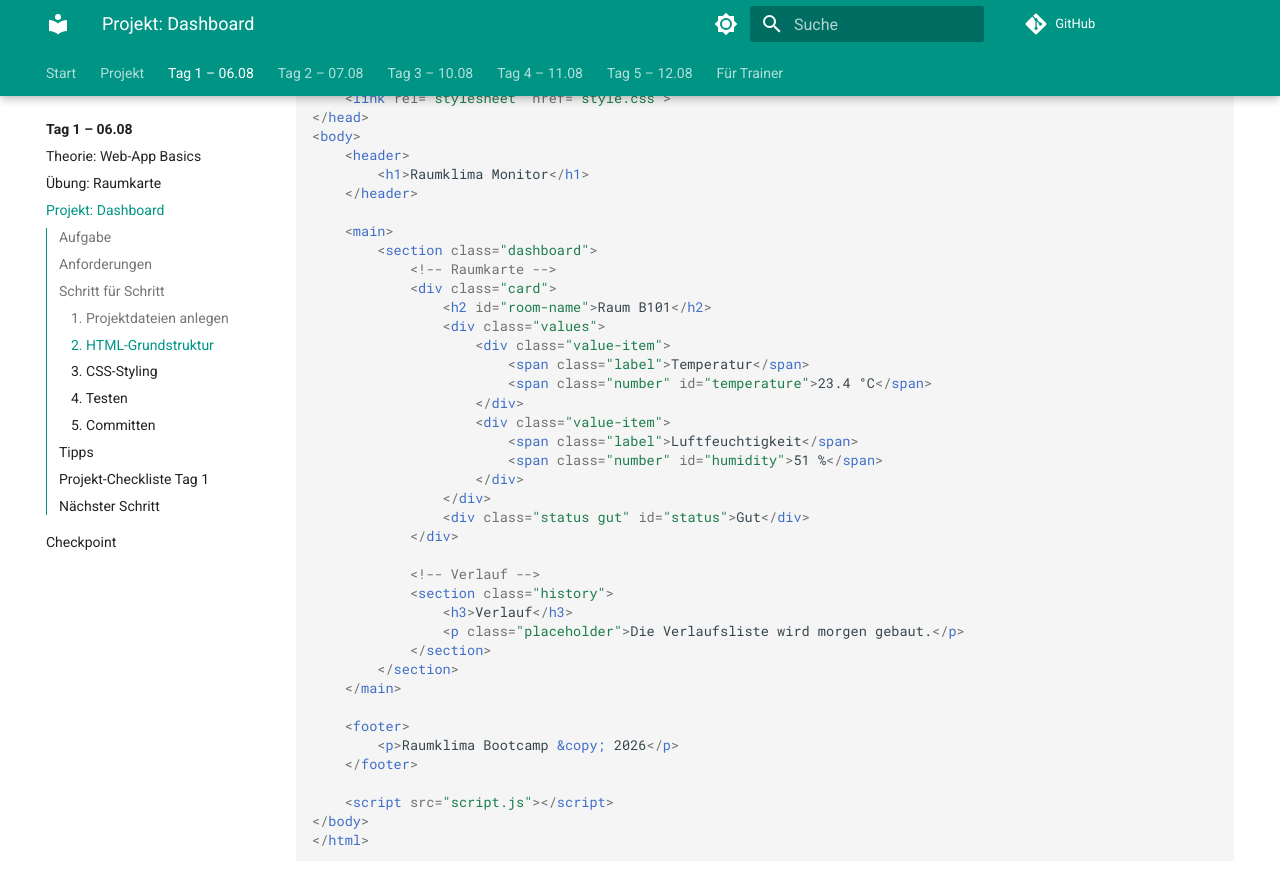
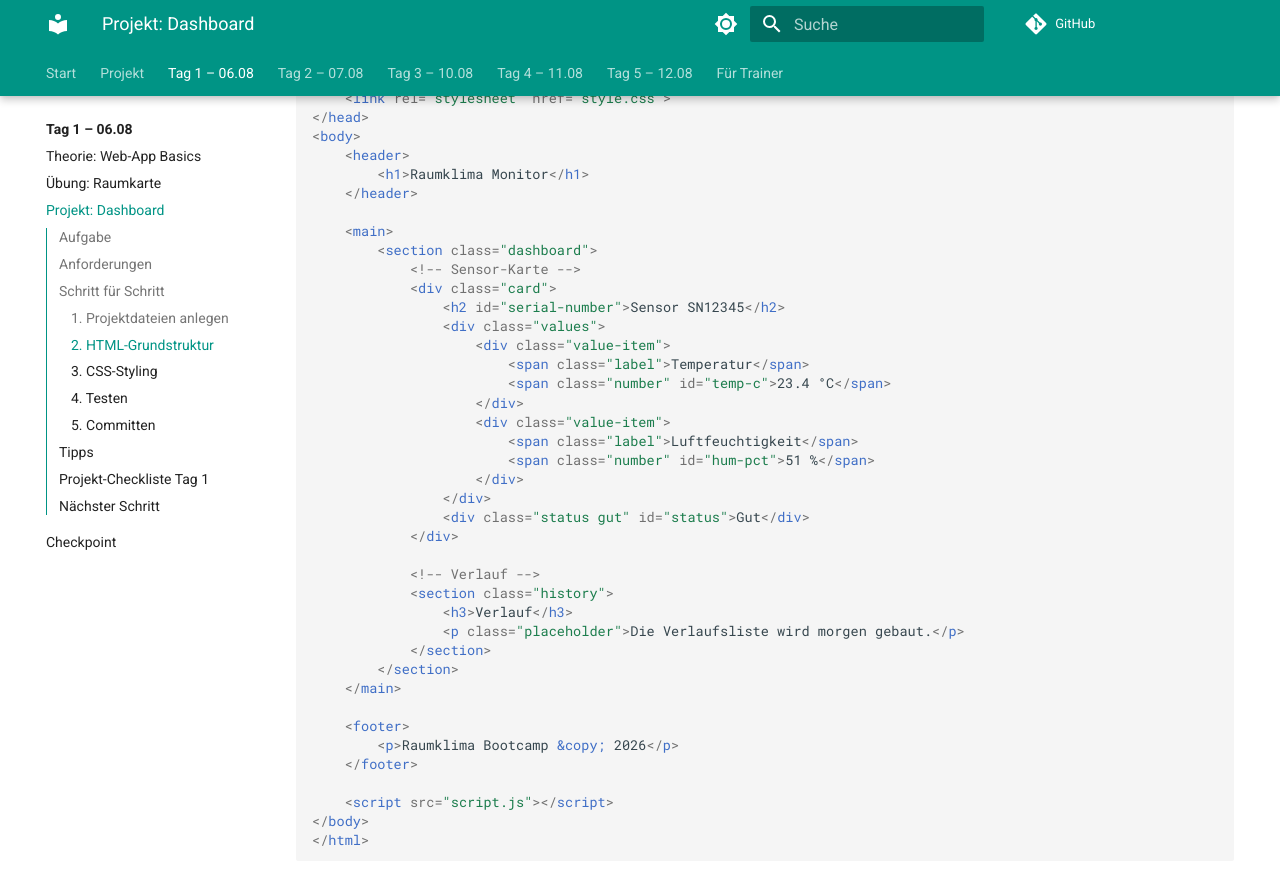
Before and after one commit to HeiligerG/ae-raumklima-bootcamp, an MkDocs documentation site: the page built from docs/tag-1/projekt-dashboard.md, in a window 1280 px wide and 900 px high, scrolled down 1049 px. Shown: the top 885 px of the window. Built offline with MkDocs 1.6.1 and Material for MkDocs 9.7.7, drawn with Linux system fonts in a browser that asks for light colours; comment, search, counter and statistics services are not loaded.

Commit message:
fix(tag-1): HTML-IDs auf SuvaSense-Schema anpassen
Das Dashboard-Grundgeruest in tag-1/projekt-dashboard.md nutzte
noch die alten Raum-IDs (room-name, temperature, humidity).
Der JavaScript-Code aus tag-2 und tag-3 erwartet aber
serial-number, temp-c und hum-pct. Ohne diesen Fix wuerde
der Code beim ersten Einsatz auf null-Referenzen laufen.

Zusaetzlich wird aus 'Raum B101' der Platzhalter
'Sensor SN12345', damit Lernende von Anfang an die richtige
Begrifflichkeit lernen.

```diff
--- a/docs/tag-1/projekt-dashboard.md
+++ b/docs/tag-1/projekt-dashboard.md
@@ -44,17 +44,17 @@ Erstelle im `app/`-Ordner des Codebase-Repositories (`ae-raumklima-bootcamp-code
 
     <main>
         <section class="dashboard">
-            <!-- Raumkarte -->
+            <!-- Sensor-Karte -->
             <div class="card">
-                <h2 id="room-name">Raum B101</h2>
+                <h2 id="serial-number">Sensor SN12345</h2>
                 <div class="values">
                     <div class="value-item">
                         <span class="label">Temperatur</span>
-                        <span class="number" id="temperature">23.4 °C</span>
+                        <span class="number" id="temp-c">23.4 °C</span>
                     </div>
                     <div class="value-item">
                         <span class="label">Luftfeuchtigkeit</span>
-                        <span class="number" id="humidity">51 %</span>
+                        <span class="number" id="hum-pct">51 %</span>
                     </div>
                 </div>
                 <div class="status gut" id="status">Gut</div>
```
